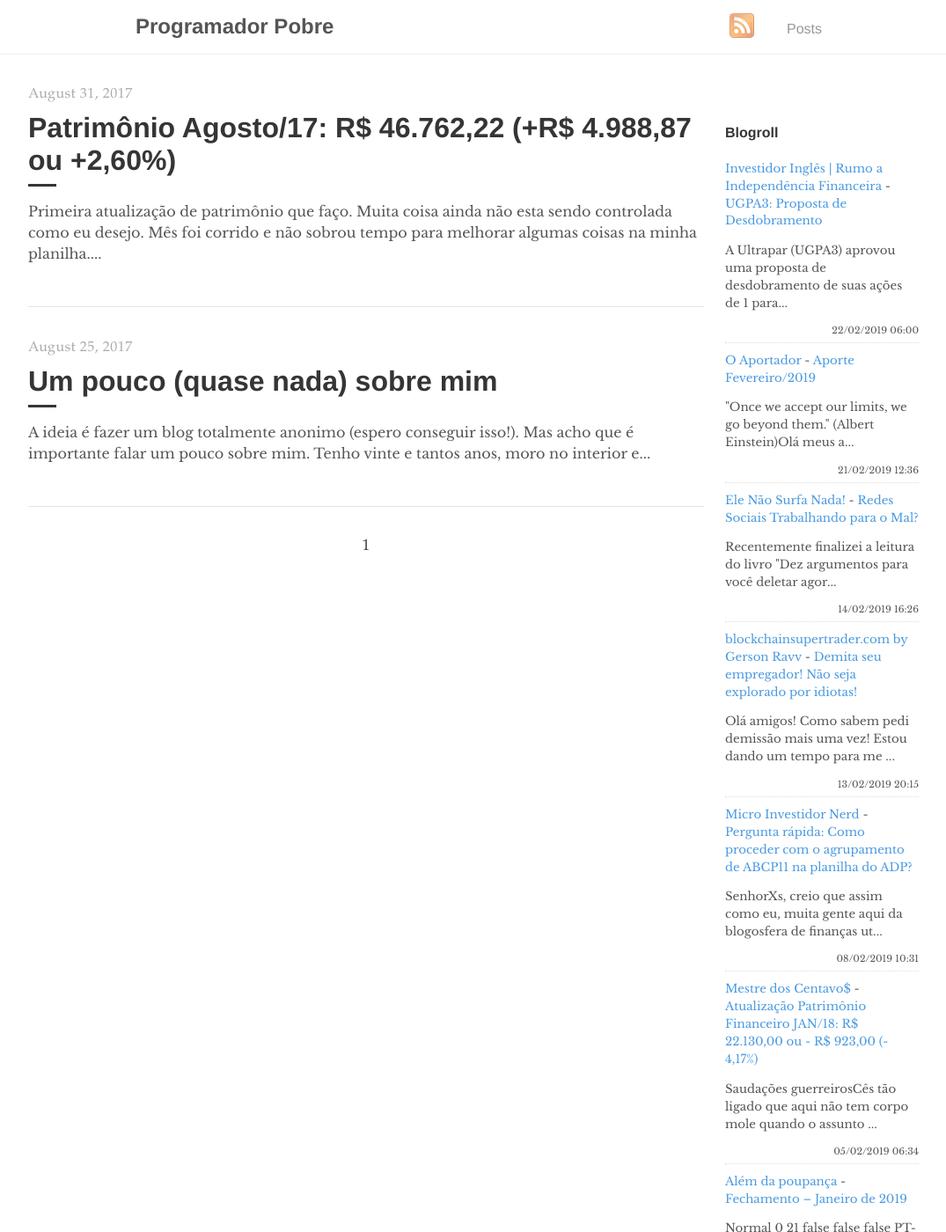
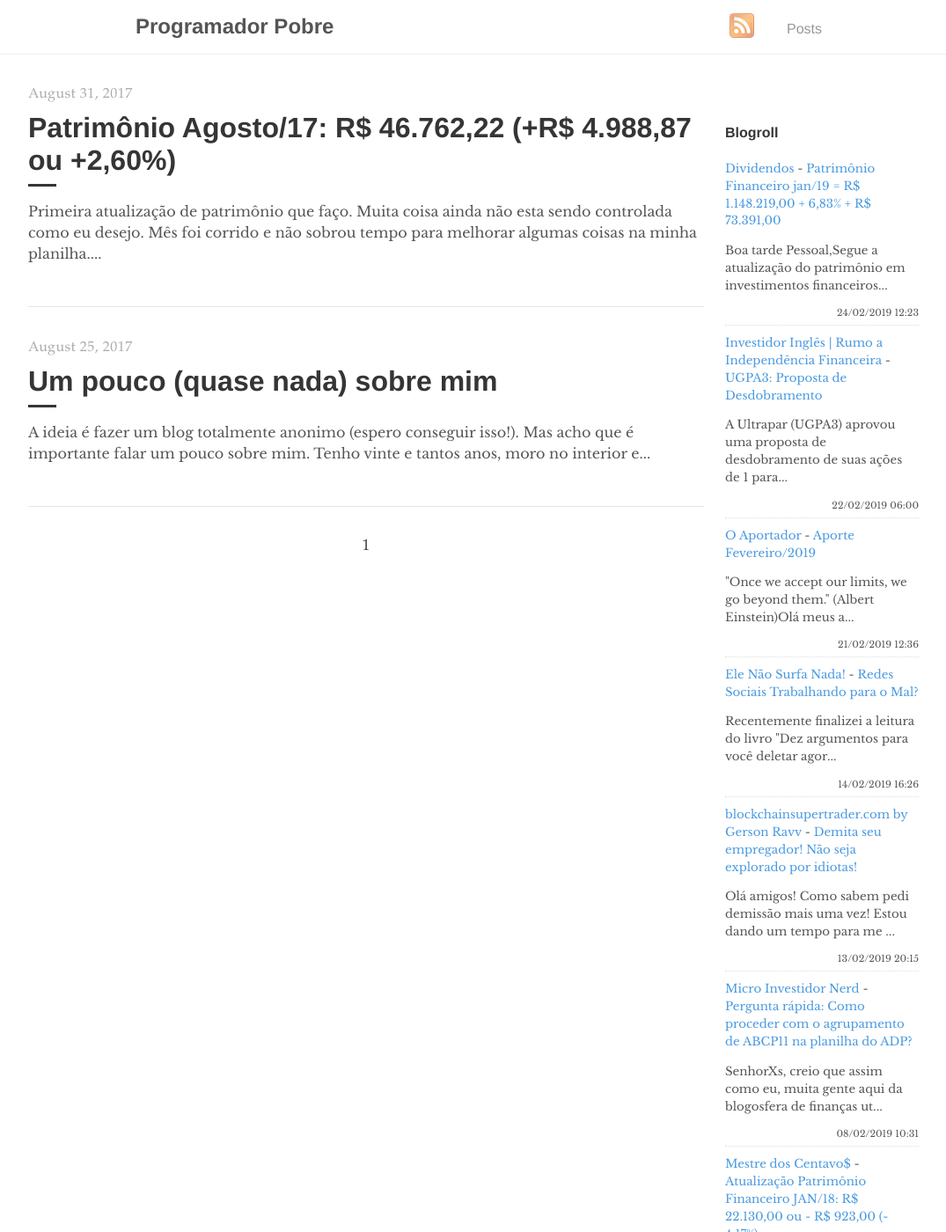
Before and after one commit to programadorpobre/programadorpobre.github.io, a Jekyll site: the page built from index.html, in a window 1280 px wide and 1400 px high. Shown: the whole window at 88% size, without its empty margins (96-1171 px from the left). Built offline with Jekyll 4.4.1, drawn with Linux system fonts in a browser that asks for light colours; the list of posts is cut into pages by our own code; comment, search, counter and statistics services are not loaded; some of the changed text lies outside the part shown.

Commit message:
[ci skip] travis #568

```diff
--- a/_includes/feed-entries.html
+++ b/_includes/feed-entries.html
@@ -1,3 +1,8 @@
+<div class="feed-entry">
+    <a class="feed-entry-site-name" href="http://bonsdividendos.blogspot.com/">Dividendos</a> - <a class="feed-entry-title" href="http://bonsdividendos.blogspot.com/2019/02/patrimonio-financeiro-jan19-r-114821900.html">Patrimônio Financeiro jan/19 = R$ 1.148.219,00 + 6,83% + R$ 73.391,00</a>
+    <p class="feed-entry-summary">Boa tarde Pessoal,Segue a atualização do patrimônio em investimentos financeiros...</p>
+    <time datetime="2019-02-24T12:23:00.004-08:00">24/02/2019 12:23</time>
+</div>
 <div class="feed-entry">
     <a class="feed-entry-site-name" href="https://www.investidoringles.com/">Investidor Inglês | Rumo a Independência Financeira</a> - <a class="feed-entry-title" href="https://www.investidoringles.com/2019/02/ugpa3-desdobramento.html">UGPA3: Proposta de Desdobramento</a>
     <p class="feed-entry-summary">A Ultrapar (UGPA3) aprovou uma proposta de desdobramento de suas ações de 1 para...</p>
@@ -34,11 +39,6 @@
     <time datetime="2019-02-01T07:29:00.002-02:00">01/02/2019 07:29</time>
 </div>
 <div class="feed-entry">
-    <a class="feed-entry-site-name" href="http://bonsdividendos.blogspot.com/">Dividendos</a> - <a class="feed-entry-title" href="http://bonsdividendos.blogspot.com/2019/01/logg3-vendendo.html">LOGG3 - Vendendo</a>
-    <p class="feed-entry-summary">Boa tarde Pessoal,Assim como postei na segunda-feira dia 9 a compra, com a alta ...</p>
-    <time datetime="2019-01-11T13:46:00.001-08:00">11/01/2019 13:46</time>
-</div>
-<div class="feed-entry">
     <a class="feed-entry-site-name" href="https://mestredosdividendos.blogspot.com/">Mestre dos Dividendos</a> - <a class="feed-entry-title" href="https://mestredosdividendos.blogspot.com/2018/07/minha-homenagem-ao-vdc.html">Minha homenagem ao VDC.</a>
     <p class="feed-entry-summary">&nbsp;Lá se vão três anos e meio de blog,&nbsp; apesar de já circundar blogs de ...</p>
     <time datetime="2018-07-22T20:26:00.001-07:00">22/07/2018 20:26</time>
```
